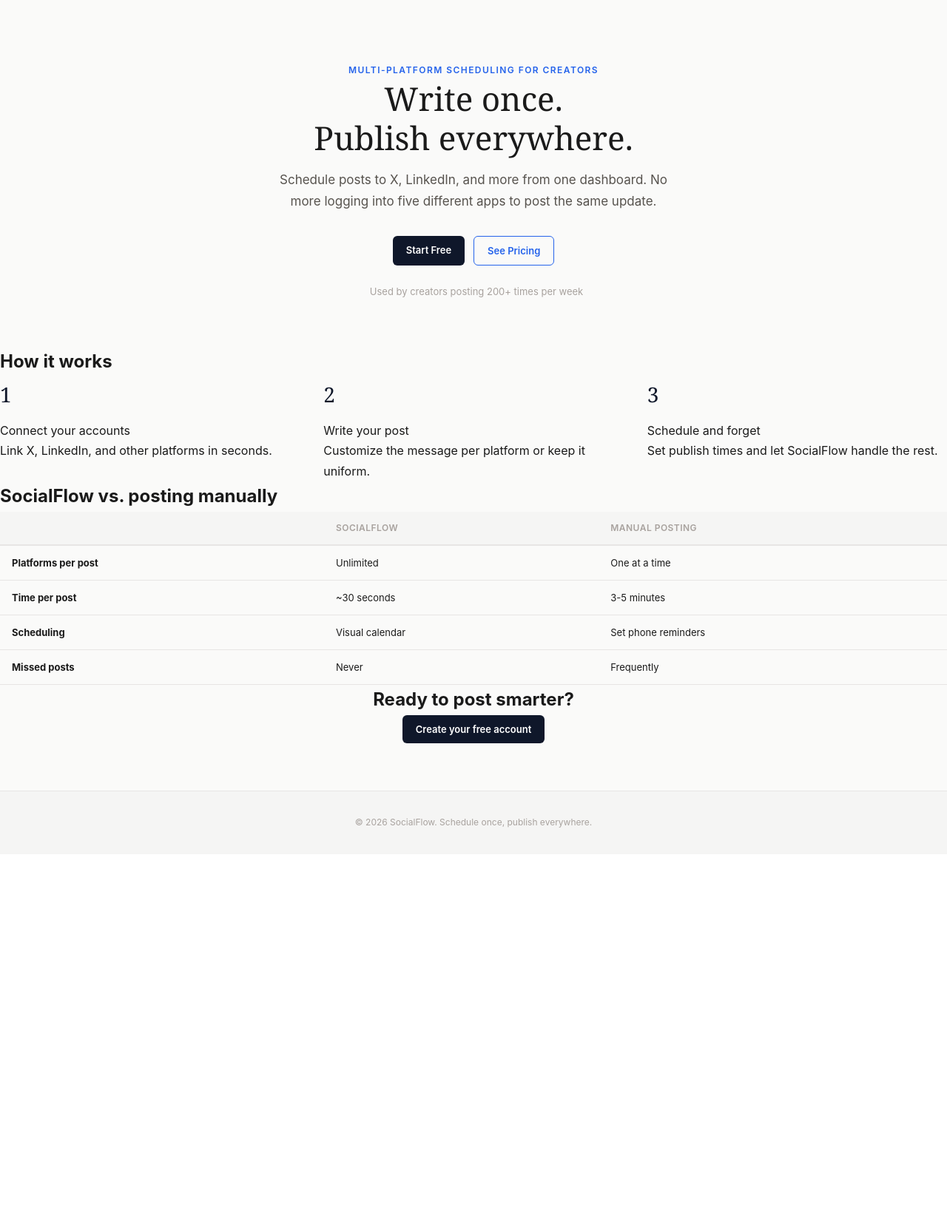
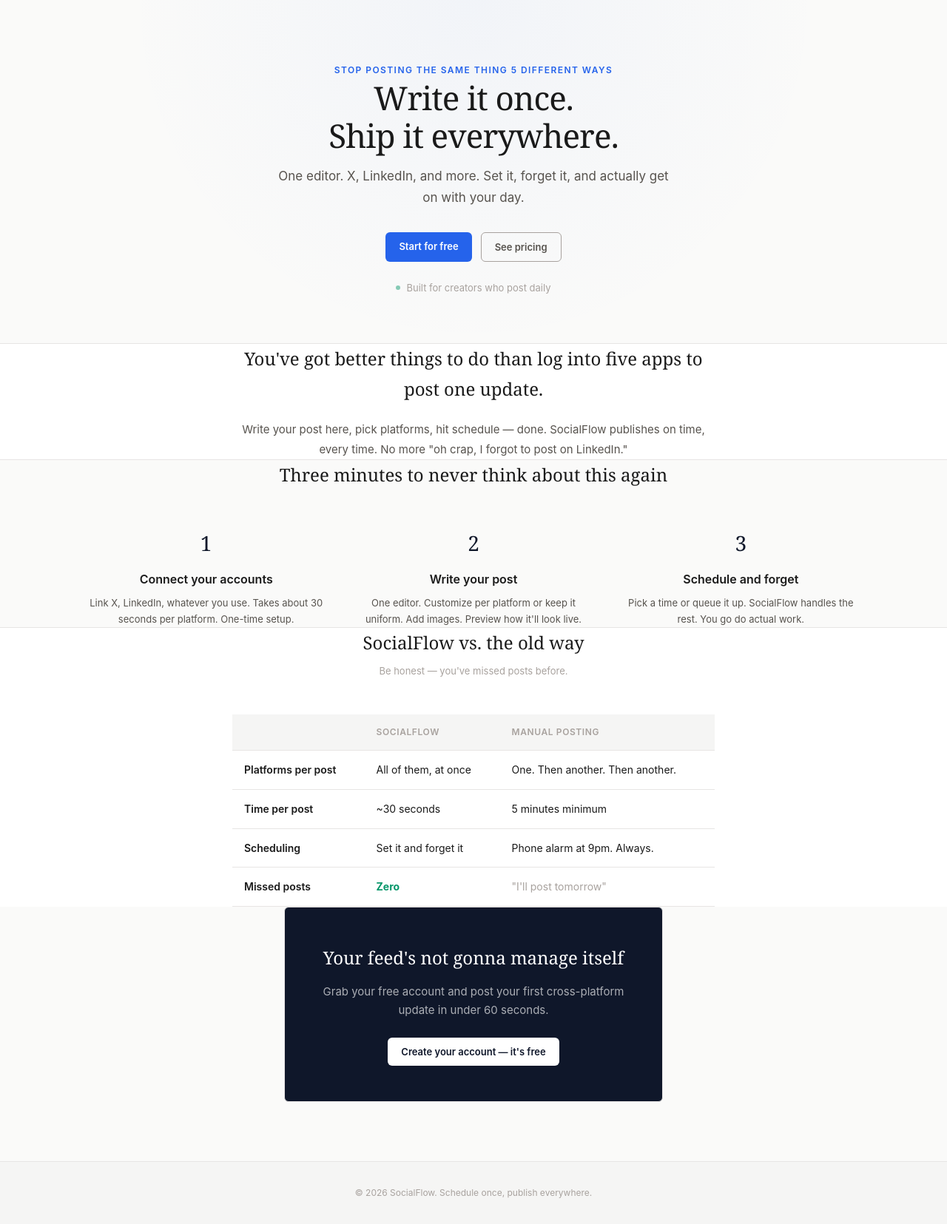
Before and after one commit to Cjbwebdev/socialflow, a Django app: page / in a window 1280 px wide. Shown: the part 56-1711 px from the top of the page at 74% size. Before the commit the page ends 1175 px from the top, so only its background shows below. Run offline with Django 5.2, Linux system fonts and the light colour scheme.

Commit message:
Redesign: editorial SaaS design — navy header, typography-first, warm colors, anti-AI-slop CSS overhaul, fix all url namespace references

```diff
--- a/templates/base.html
+++ b/templates/base.html
@@ -41,14 +41,26 @@
         .container { max-width:1100px; margin:0 auto; padding:0 1.5rem; }
 
         /* HERO — editorial, typography-first, no AI-slop */
-        .hero { padding:5rem 0 4rem; text-align:center; background:var(--warm-white); }
+        .hero {
+            padding:5rem 0 4rem; text-align:center;
+            background:var(--warm-white);
+            background-image: radial-gradient(circle at 50% 0%, rgba(37,99,235,0.04) 0%, transparent 60%);
+        }
         .hero-eyebrow { font-size:0.75rem; font-weight:600; text-transform:uppercase; letter-spacing:0.12em; color:var(--accent); margin-bottom:1rem; }
-        .hero h1 { font-family:var(--font-serif); font-size:clamp(2rem, 4.5vw, 2.75rem); font-weight:400; line-height:1.2; max-width:700px; margin:0 auto 1rem; color:var(--text-primary); }
+        .hero h1 { font-family:var(--font-serif); font-size:clamp(2rem, 4.5vw, 2.75rem); font-weight:400; line-height:1.15; max-width:700px; margin:0 auto 1rem; color:var(--text-primary); letter-spacing:-0.02em; }
+        .hero h1 em { font-style:italic; color:var(--accent); }
         .hero p { font-size:1.0625rem; color:var(--text-secondary); max-width:540px; margin:0 auto 2rem; line-height:1.7; }
         .hero-actions { display:flex; gap:12px; justify-content:center; flex-wrap:wrap; margin-bottom:1.5rem; }
         .hero-proof { display:flex; align-items:center; justify-content:center; gap:8px; font-size:0.8125rem; color:var(--text-muted); }
         .pulse-dot { width:6px; height:6px; background:var(--green); border-radius:50%; animation:pulse 2s infinite; }
         @keyframes pulse { 0%,100%{opacity:1} 50%{opacity:0.4} }
+
+        .heading-serif { font-family:var(--font-serif); font-weight:400; }
+
+        /* CTA card in hero area */
+        .cta-card { background:var(--navy); border-radius:var(--radius); color:#fff; }
+        .cta-card h2 { font-family:var(--font-serif); font-weight:400; }
+        .cta-card p { color:rgba(255,255,255,0.65); }
 
         /* SECTIONS */
         section { padding:4rem 0; }
--- a/templates/pages/home.html
+++ b/templates/pages/home.html
@@ -2,42 +2,60 @@
 {% block title %}SocialFlow — One Post, Every Platform{% endblock %}
 {% block content %}
 <div class="hero">
-    <span class="hero-eyebrow">Multi-platform scheduling for creators</span>
-    <h1>Write once.<br>Publish everywhere.</h1>
-    <p>Schedule posts to X, LinkedIn, and more from one dashboard. No more logging into five different apps to post the same update.</p>
+    <span class="hero-eyebrow">Stop posting the same thing 5 different ways</span>
+    <h1>Write it once.<br>Ship it everywhere.</h1>
+    <p>One editor. X, LinkedIn, and more. Set it, forget it, and actually get on with your day.</p>
     <div class="hero-actions">
-        <a href="{% url 'accounts:register' %}" class="btn btn-dark">Start Free</a>
-        <a href="{% url 'posts:pricing' %}" class="btn btn-outline">See Pricing</a>
+        <a href="{% url 'accounts:register' %}" class="btn btn-accent">Start for free</a>
+        <a href="{% url 'posts:pricing' %}" class="btn btn-outline" style="border-color:var(--text-muted);color:var(--text-secondary) !important;">See pricing</a>
     </div>
     <div class="hero-proof">
-        <span class="dot"></span> Used by creators posting 200+ times per week
+        <span class="pulse-dot"></span> Built for creators who post daily
     </div>
 </div>
 
+<!-- The Problem -->
+<div class="section" style="background:#fff;border-top:1px solid var(--border);border-bottom:1px solid var(--border);">
+    <div class="container" style="max-width:680px;text-align:center;">
+        <h2 class="heading-serif" style="font-family:var(--font-serif);font-size:1.5rem;font-weight:400;margin-bottom:1.25rem;">You've got better things to do than log into five apps to post one update.</h2>
+        <p style="color:var(--text-secondary);font-size:0.9375rem;line-height:1.8;">Write your post here, pick platforms, hit schedule — done. SocialFlow publishes on time, every time. No more "oh crap, I forgot to post on LinkedIn."</p>
+    </div>
+</div>
+
+<!-- How it works -->
 <div class="section">
-    <h2 class="section-title">How it works</h2>
+    <div class="container">
+        <div class="section-head">
+            <h2 style="font-family:var(--font-serif);font-size:1.5rem;font-weight:400;">Three minutes to never think about this again</h2>
+        </div>
         <div class="steps">
-        <div>
+            <div class="step">
                 <div class="step-num">1</div>
-            <div class="step-title">Connect your accounts</div>
-            <div class="step-desc">Link X, LinkedIn, and other platforms in seconds.</div>
+                <h3>Connect your accounts</h3>
+                <p>Link X, LinkedIn, whatever you use. Takes about 30 seconds per platform. One-time setup.</p>
             </div>
-        <div>
+            <div class="step">
                 <div class="step-num">2</div>
-            <div class="step-title">Write your post</div>
-            <div class="step-desc">Customize the message per platform or keep it uniform.</div>
+                <h3>Write your post</h3>
+                <p>One editor. Customize per platform or keep it uniform. Add images. Preview how it'll look live.</p>
             </div>
-        <div>
+            <div class="step">
                 <div class="step-num">3</div>
-            <div class="step-title">Schedule and forget</div>
-            <div class="step-desc">Set publish times and let SocialFlow handle the rest.</div>
+                <h3>Schedule and forget</h3>
+                <p>Pick a time or queue it up. SocialFlow handles the rest. You go do actual work.</p>
+            </div>
         </div>
     </div>
 </div>
 
-<div class="section">
-    <h2 class="section-title">SocialFlow vs. posting manually</h2>
-    <table class="comparison">
+<!-- Comparison -->
+<div class="section" style="background:#fff;border-top:1px solid var(--border);">
+    <div class="container" style="max-width:700px;">
+        <div class="section-head">
+            <h2 style="font-family:var(--font-serif);font-size:1.5rem;font-weight:400;">SocialFlow vs. the old way</h2>
+            <p style="color:var(--text-muted);font-size:0.8125rem;">Be honest — you've missed posts before.</p>
+        </div>
+        <table class="compare-table">
             <thead>
                 <tr>
                     <th></th>
@@ -47,31 +65,38 @@
             </thead>
             <tbody>
                 <tr>
-                <td><strong>Platforms per post</strong></td>
-                <td>Unlimited</td>
-                <td>One at a time</td>
+                    <td>Platforms per post</td>
+                    <td>All of them, at once</td>
+                    <td>One. Then another. Then another.</td>
                 </tr>
                 <tr>
-                <td><strong>Time per post</strong></td>
+                    <td>Time per post</td>
                     <td>~30 seconds</td>
-                <td>3-5 minutes</td>
+                    <td>5 minutes minimum</td>
                 </tr>
                 <tr>
-                <td><strong>Scheduling</strong></td>
-                <td>Visual calendar</td>
-                <td>Set phone reminders</td>
+                    <td>Scheduling</td>
+                    <td>Set it and forget it</td>
+                    <td>Phone alarm at 9pm. Always.</td>
                 </tr>
                 <tr>
-                <td><strong>Missed posts</strong></td>
-                <td>Never</td>
-                <td>Frequently</td>
+                    <td>Missed posts</td>
+                    <td><span class="check">Zero</span></td>
+                    <td><span class="dash">"I'll post tomorrow"</span></td>
                 </tr>
             </tbody>
         </table>
     </div>
+</div>
 
-<div class="section text-center" style="padding-bottom:4rem;">
-    <h2 class="section-title">Ready to post smarter?</h2>
-    <a href="{% url 'accounts:register' %}" class="btn btn-dark">Create your free account</a>
+<!-- CTA -->
+<div class="section" style="padding-bottom:5rem;">
+    <div class="container" style="max-width:560px;text-align:center;">
+        <div class="card" style="background:var(--navy);border-radius:var(--radius);padding:3rem 2rem;color:#fff;">
+            <h2 style="font-family:var(--font-serif);font-size:1.5rem;font-weight:400;margin-bottom:0.75rem;">Your feed's not gonna manage itself</h2>
+            <p style="color:rgba(255,255,255,0.65);font-size:0.9375rem;margin-bottom:1.5rem;">Grab your free account and post your first cross-platform update in under 60 seconds.</p>
+            <a href="{% url 'accounts:register' %}" class="btn btn-white">Create your account — it's free</a>
+        </div>
+    </div>
 </div>
 {% endblock %}
```
Lines whose indentation alone changed are shown as unchanged.
